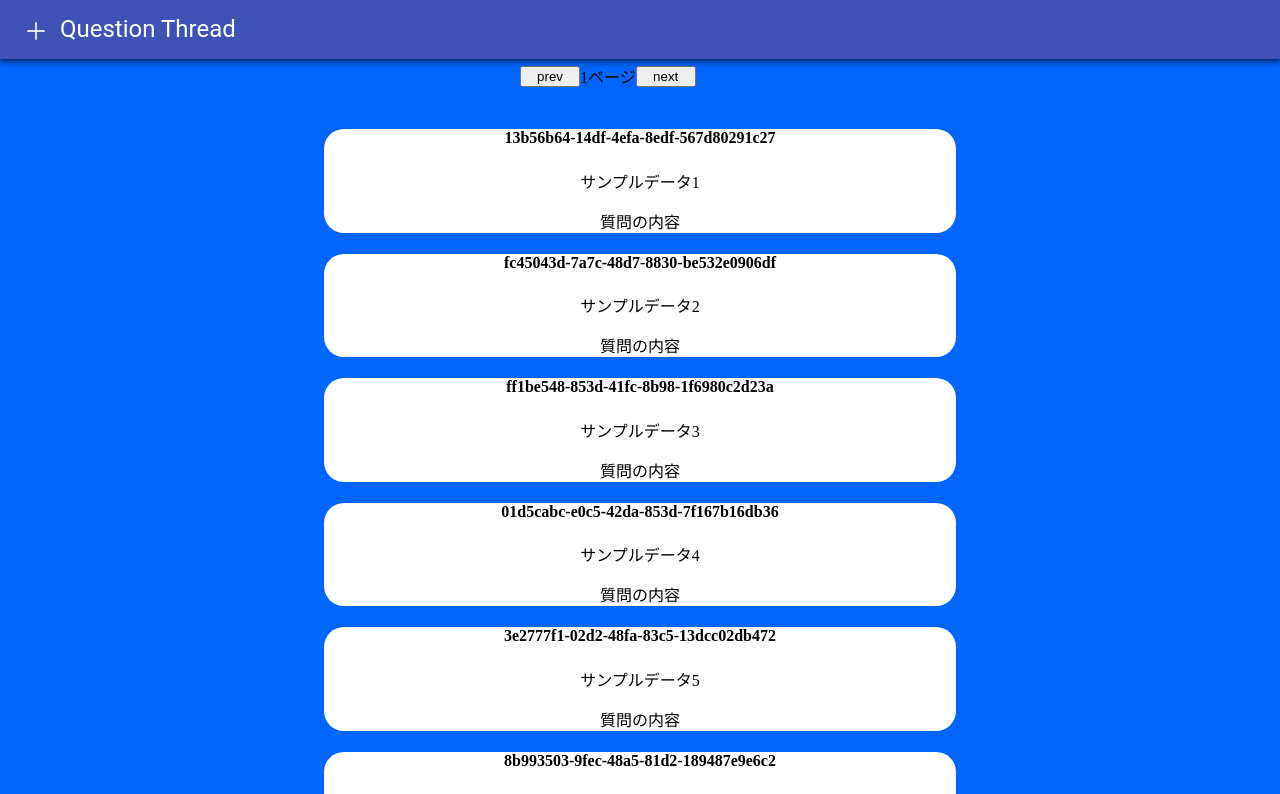
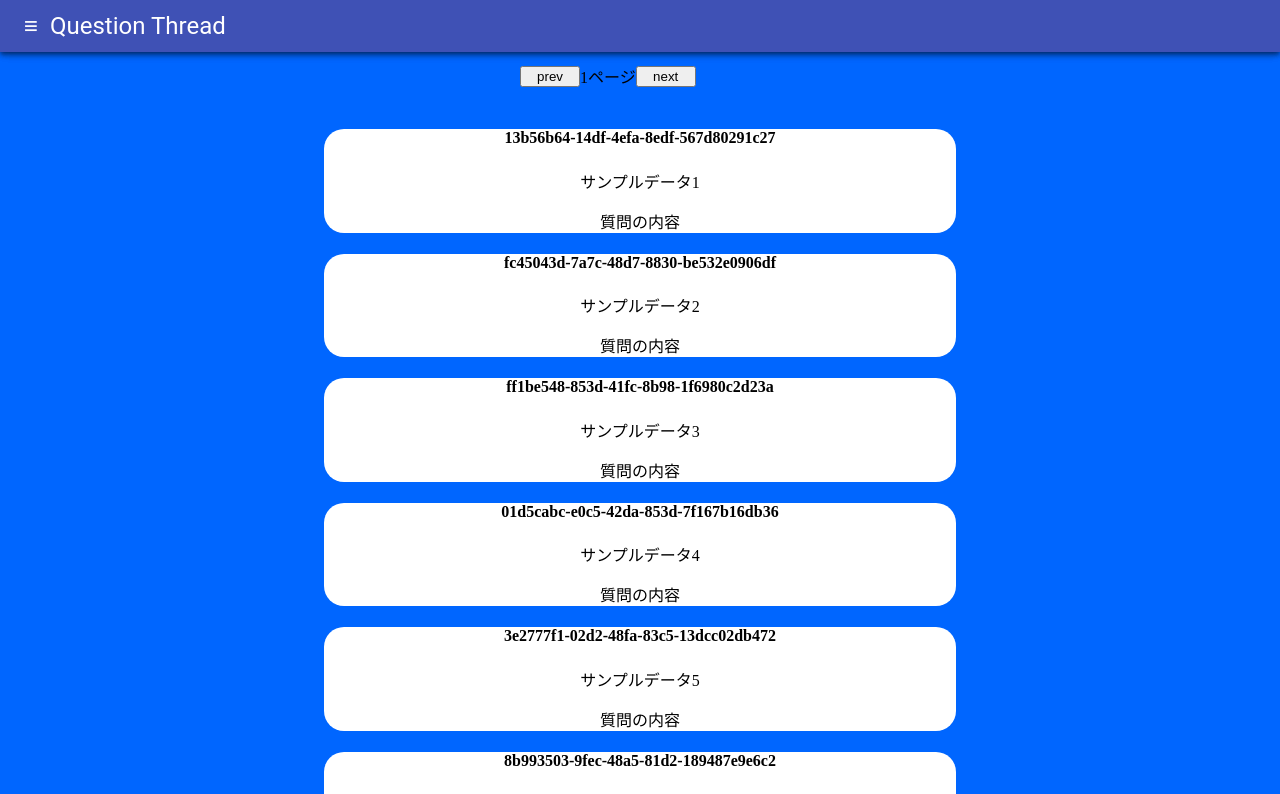
Before and after one commit to shunsuke-kawata/Question_thread, a React (Create React App) app in the folder frontend/frontend/react-sample/: page / in a window 1280 px wide. Shown: the top 794 px of the page. Built offline with nearby package versions, Linux system fonts and the light colour scheme.

Commit message:
update メニューバーのボタンのUIを変更

```diff
--- a/frontend/frontend/react-sample/src/Components/Header.jsx
+++ b/frontend/frontend/react-sample/src/Components/Header.jsx
@@ -20,7 +20,7 @@ const Header = ({ setMenubarFlag }) => {
             sx={{ mr: 2 }}
             onClick={() => setMenubarFlag(true)}
           >
-            ＋
+            ≡
           </IconButton>
 
           <Typography variant="h5" color="inherit" component="div">
```
